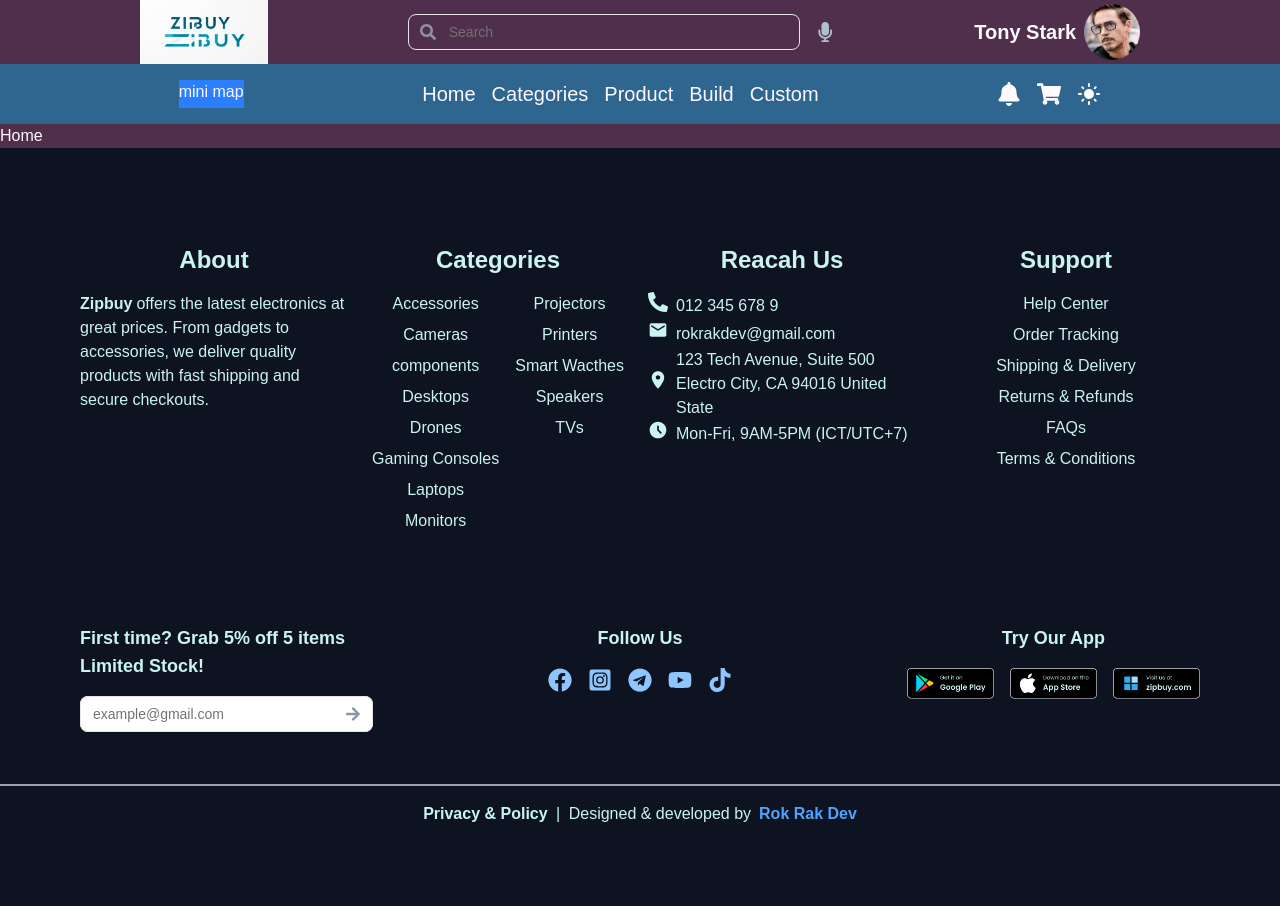
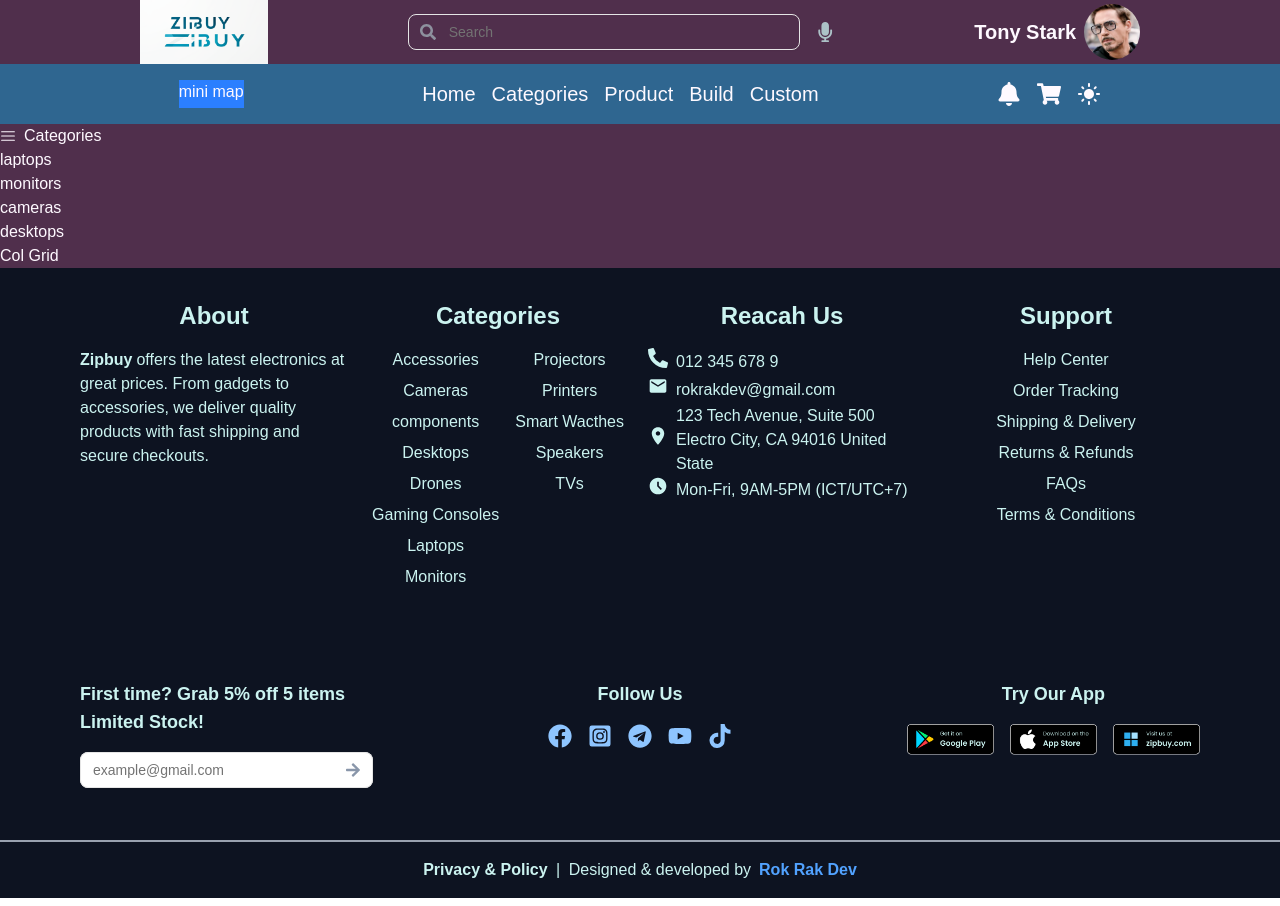
Before and after one commit to ChanVimean/Zipbuy, a React (Vite) app: page / in a window 1280 px wide. Built offline with nearby package versions, Linux system fonts and the light colour scheme.

Commit message:
Adding rating

```diff
--- a/src/components/Footer.tsx
+++ b/src/components/Footer.tsx
@@ -71,7 +71,7 @@ const Footer = () => {
   ];
 
   return (
-    <div className="w-full h-auto footer space-y-5 py-16">
+    <div className="w-full h-auto footer space-y-5 py-16 lg:py-0">
       {/* Main Content */}
       <section
         className="w-full grid grid-cols-1 md:grid-cols-2 lg:grid-cols-4
--- a/src/hook/useAPI.ts
+++ b/src/hook/useAPI.ts
@@ -1,5 +1,5 @@
 import fetchApi from "../utils/fetchApi";
-import type { Categories } from "../types/Product";
+import type { Categories } from "@/types/Product";
 import { useEffect, useState } from "react";
 
 interface Product {
--- a/src/page/Home.tsx
+++ b/src/page/Home.tsx
@@ -1,5 +1,38 @@
+import { CategoriesList } from "@/types/Product";
+import { RxHamburgerMenu } from "react-icons/rx";
+
 const Home = () => {
-  return <div>Home</div>;
+  return (
+    <div>
+      {/* Top Row */}
+      <section>
+        <article>
+          <div className="flex items-center space-x-2">
+            <RxHamburgerMenu />
+            <h2>Categories</h2>
+          </div>
+          <ul>
+            {CategoriesList.map((category, index) => (
+              <li key={index}>{category}</li>
+            ))}
+          </ul>
+        </article>
+        <main>
+          <ul>
+            {}
+          </ul>
+        </main>
+        <aside>Col Grid</aside>
+      </section>
+
+      {/* Bottom Row */}
+      <section>
+        <div></div>
+        <div></div>
+        <div></div>
+      </section>
+    </div>
+  );
 };
 
 export default Home;
--- a/src/types/Product.ts
+++ b/src/types/Product.ts
@@ -1,4 +1,10 @@
-export type Categories = "laptops" | "monitors" | "cameras" | "desktops";
+export const CategoriesList: string[] = [
+  "laptops",
+  "monitors",
+  "cameras",
+  "desktops",
+] as const;
+export type Categories = (typeof CategoriesList)[number];
 
 // ? Base Types
 interface BaseProduct {
@@ -8,7 +14,9 @@ interface BaseProduct {
   categories: Categories;
   price: number;
   available: boolean;
-  limted: boolean;
+  limited: boolean;
+  thumbnail: string;
+  images: string[];
   desc: string;
 }
 
```
